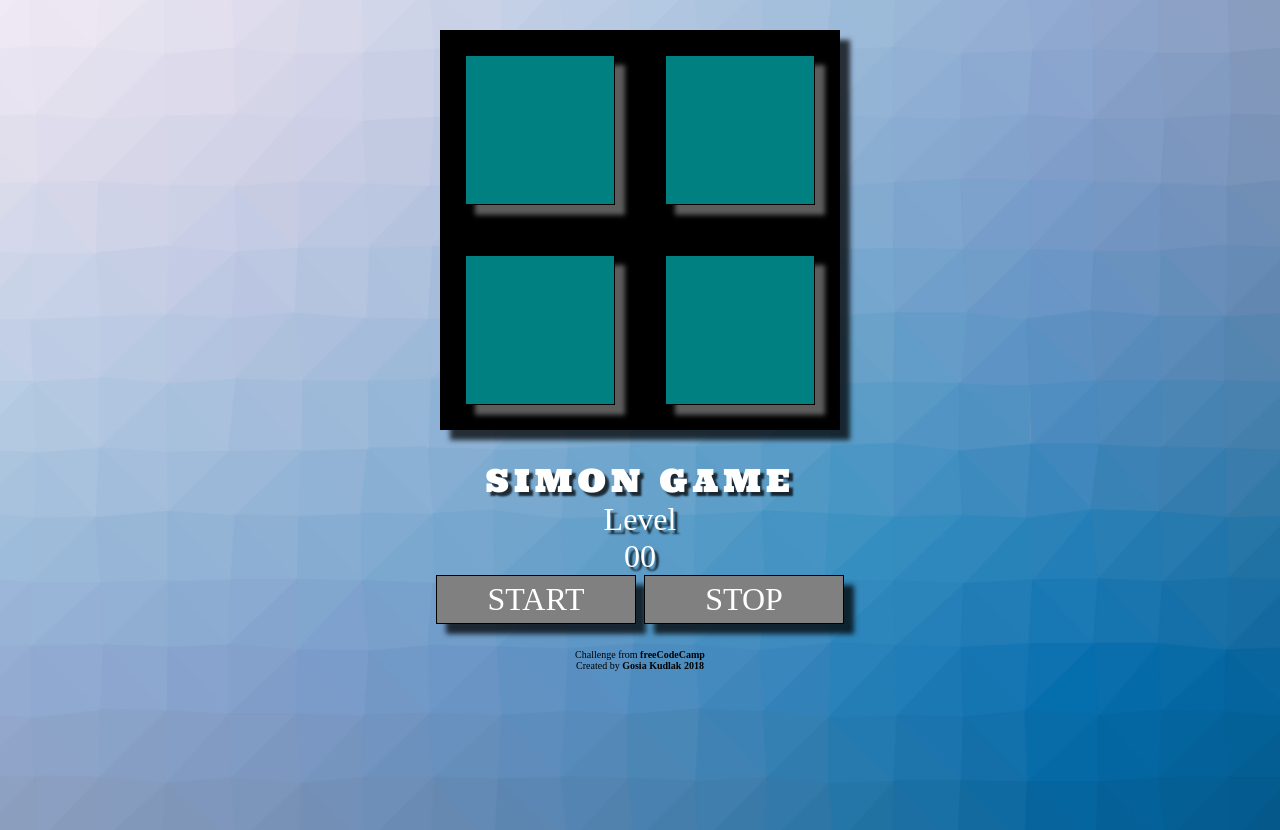
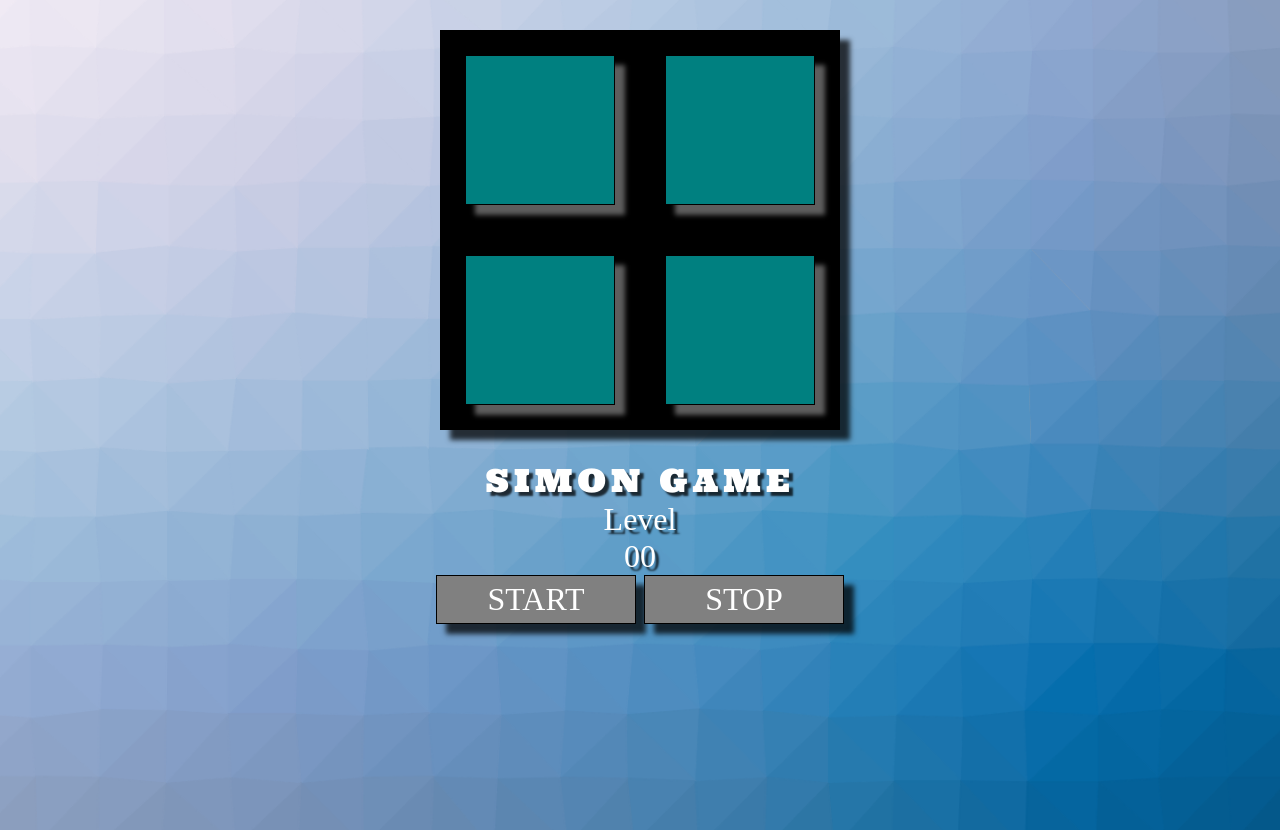
Before and after one commit to Project-web-2018-01/Simon-game, a website: page index.html in a window 1280 px wide. Drawn offline with nearby package versions, Linux system fonts and the light colour scheme.

Commit message:
delete footer

```diff
--- a/css/style.css
+++ b/css/style.css
@@ -87,11 +87,7 @@
 	text-shadow: none;
 	color: black;
 }
-.footer a {
-	text-decoration: none;
-	color: black;
-	font-weight: bolder;
-}
+
 .opacity {
 	opacity: 1.0;
 }
--- a/index.html
+++ b/index.html
@@ -25,8 +25,6 @@
         <div class="start-btn">START</div>
         <div class="stop-btn">STOP</div>
     </div>
-
-    <p class="footer">Challenge from <a href="www.freecodecamp.org/challenges/build-a-simon-game">freeCodeCamp</a><br>Created by <a href="https://github.com/mkudlak">Gosia Kudlak 2018</a>
     </p>
     <script src="https://code.jquery.com/jquery-3.2.1.slim.min.js" integrity="sha384-KJ3o2DKtIkvYIK3UENzmM7KCkRr/rE9/Qpg6aAZGJwFDMVNA/GpGFF93hXpG5KkN"
         crossorigin="anonymous"></script>
```
